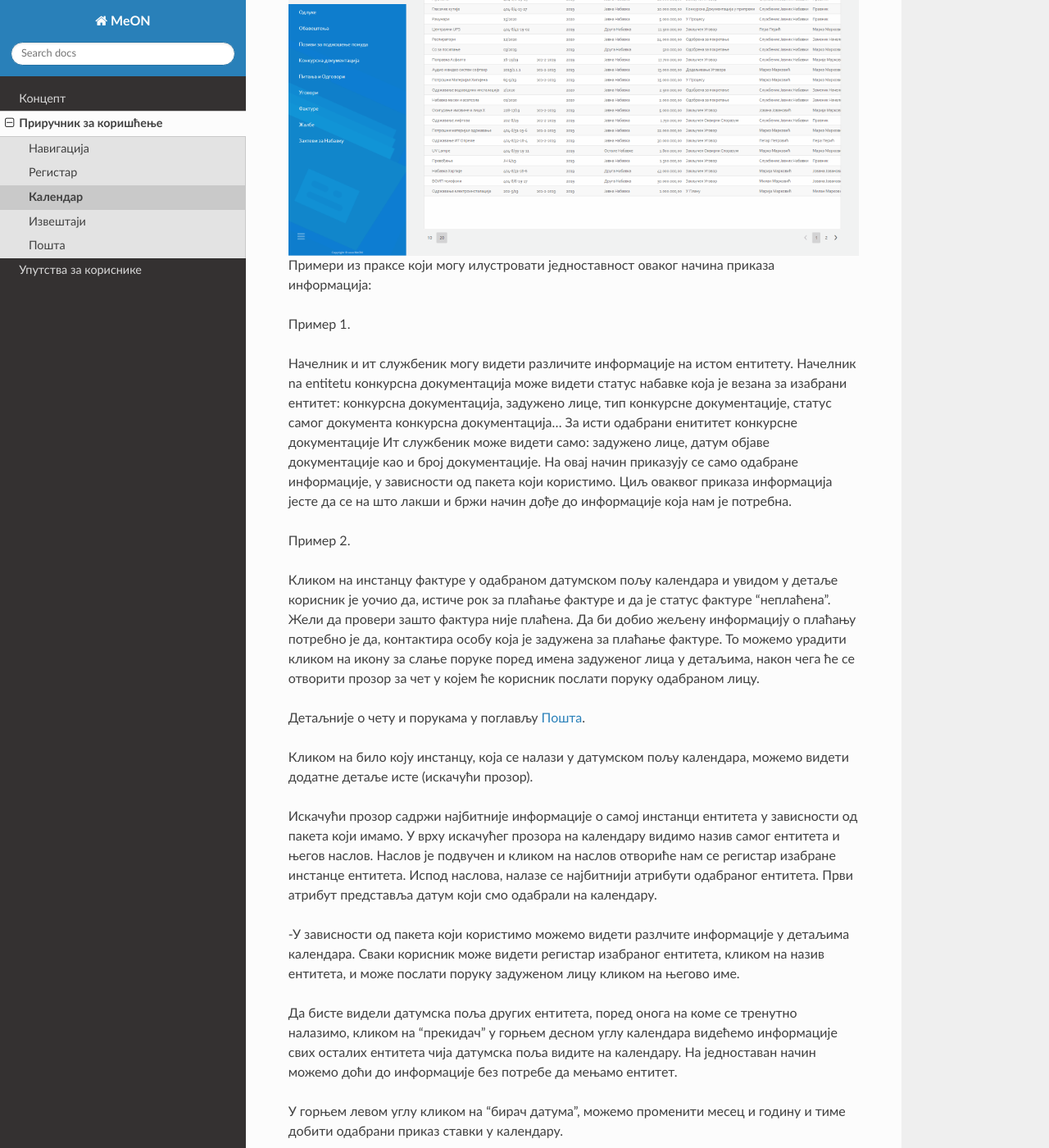
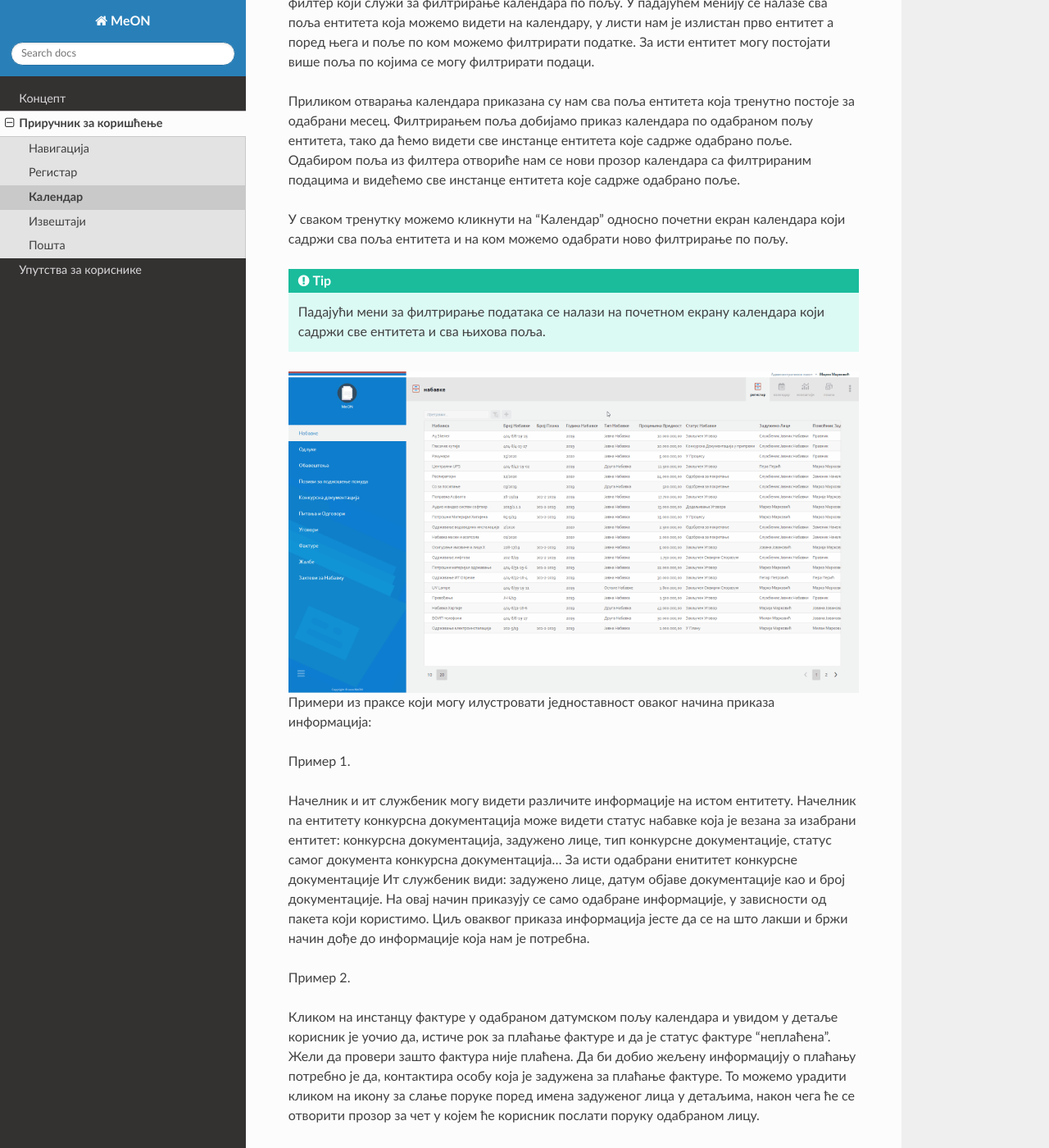
Before and after one commit to ismt-hub/MeON-Docs, a Sphinx documentation site: the page built from docs/prirucnik/kalendar.rst, in a window 1280 px wide and 1400 px high, scrolled down 408 px. Shown: the whole window at 82% size. Built offline with Sphinx 7.4.7 and the Read the Docs theme 2.0.0, drawn with Linux system fonts in a browser that asks for light colours; some of the changed text lies outside the part shown.

Commit message:
Changes to kalendar.rst

```diff
--- a/docs/prirucnik/kalendar.rst
+++ b/docs/prirucnik/kalendar.rst
@@ -6,8 +6,18 @@
 
 Свака инстанца ентитета садржи атрибуте који су дефинисани датумским пољима. На основу датумских атрибута можемо видети инстанце ентитета приказане у календару.
 
-Календар представља приказ свих датумских поља одабраног ентитета из главног менија.
+Календар представља приказ свих датумских поља одабраног ентитета и поља.
+Календар представља приказ свих инстанци ентитета и свих
+
 Једна инстанца ентитета може се налазити у више датумских поља, у зависности од датумских атрибута инстанце ентитета.
+
+У самом врху стране испод наслова "Календар", налази се падајући мени који представља филтер који служи за филтрирање календара по пољу. У падајућем менију се налазе сва поља ентитета која можемо видети на календару, у листи нам је излистан прво ентитет а поред њега и поље по ком можемо филтрирати податке. За исти ентитет могу постојати више поља по којима се могу филтрирати подаци.
+
+Приликом отварања календара приказана су нам сва поља ентитета која тренутно постоје за одабрани месец. Филтрирањем поља добијамо приказ календара по одабраном пољу ентитета, тако да ћемо видети све инстанце ентитета које садрже одабрано поље. Одабиром поља из филтера отвориће нам се нови прозор календара са филтрираним подацима и видећемо све инстанце ентитета које садрже одабрано поље.
+
+У сваком тренутку можемо кликнути на "Календар" односно почетни екран календара који садржи сва поља ентитета и на ком можемо одабрати ново филтрирање по пољу.
+
+.. Tip:: Падајући мени за филтрирање података се налази на почетном екрану календара који садржи све ентитета и сва њихова поља.
 
 .. image:: ../_static/img/Kalendar/kalendar.gif
    :width: 700
@@ -17,7 +27,7 @@
 
 Пример 1.
 
-Начелник и ит службеник могу видети различите информације на истом ентитету. Начелник na entitetu конкурсна документација може видети статус набавке која је везана за изабрани ентитет: конкурсна документација, задужено лице, тип конкурсне документације, статус самог документа конкурсна документација... За исти одабрани енититет конкурсне документације Ит службеник може видети само: задужено лице, датум објаве документације као и број документације. На овај начин приказују се само одабране информације, у зависности од пакета који користимо. Циљ оваквог приказа информација јесте да се на што лакши и бржи начин дође до информације која нам је потребна.
+Начелник и ит службеник могу видети различите информације на истом ентитету. Начелник na ентитету конкурсна документација може видети статус набавке која је везана за изабрани ентитет: конкурсна документација, задужено лице, тип конкурсне документације, статус самог документа конкурсна документација... За исти одабрани енититет конкурсне документације Ит службеник види: задужено лице, датум објаве документације као и број документације. На овај начин приказују се само одабране информације, у зависности од пакета који користимо. Циљ оваквог приказа информација јесте да се на што лакши и бржи начин дође до информације која нам је потребна.
 
 Пример 2.
 
@@ -28,11 +38,9 @@
 
 Кликом на било коју инстанцу, која се налази у датумском пољу календара, можемо видети додатне детаље исте (искачући прозор).
 
-Искачући прозор садржи најбитније информације о самој инстанци ентитета у зависности од пакета који имамо. У врху искачућег прозора на календару видимо назив самог ентитета и његов наслов. Наслов је подвучен и кликом на наслов отвориће нам се регистар изабране инстанце ентитета. Испод наслова, налазе се најбитнији атрибути одабраног ентитета. Први атрибут представља датум који смо одабрали на календару.
+Искачући прозор садржи најбитније информације о самој инстанци ентитета у зависности од пакета који имамо. У врху искачућег прозора на календару видимо назив самог ентитета и назив инстанце ентитета. Назив инстанце је подвучен и кликом на њега отвориће нам се регистар изабране инстанце ентитета. Испод назива, налазе се најбитнији атрибути одабраног ентитета. Први атрибут представља датум који смо одабрали на календару.
 
--У зависности од пакета који користимо можемо видети разлчите информације у детаљима календара. Сваки корисник може видети регистар изабраног ентитета, кликом на назив ентитета, и може послати поруку задуженом лицу кликом на његово име.
-
-Да бисте видели датумска поља других ентитета, поред онога на коме се тренутно налазимо, кликом на "прекидач" у горњем десном углу календара видећемо информације свих осталих ентитета чија датумска поља видите на календару. На једноставан начин можемо доћи до информације без потребе да мењамо ентитет.
+У зависности од пакета који користимо можемо видети разлчите информације у детаљима календара. Сваки корисник може видети регистар изабраног ентитета, кликом на назив ентитета, и може послати поруку задуженом лицу кликом на икону поште, након чега нам се отвара нови прозор за чет.
 
 У горњем левом углу кликом на "бирач датума", можемо променити месец и годину и тиме добити одабрани приказ ставки у календару.
 
```
